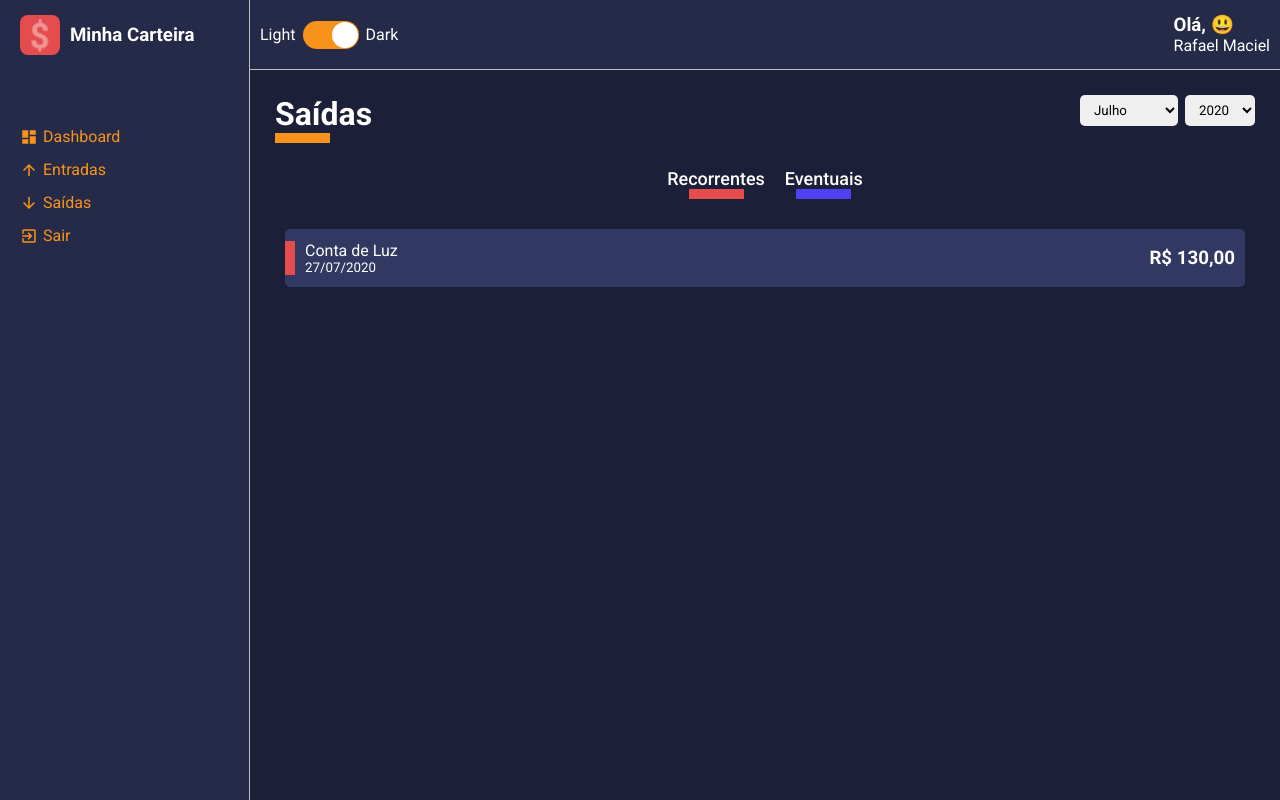
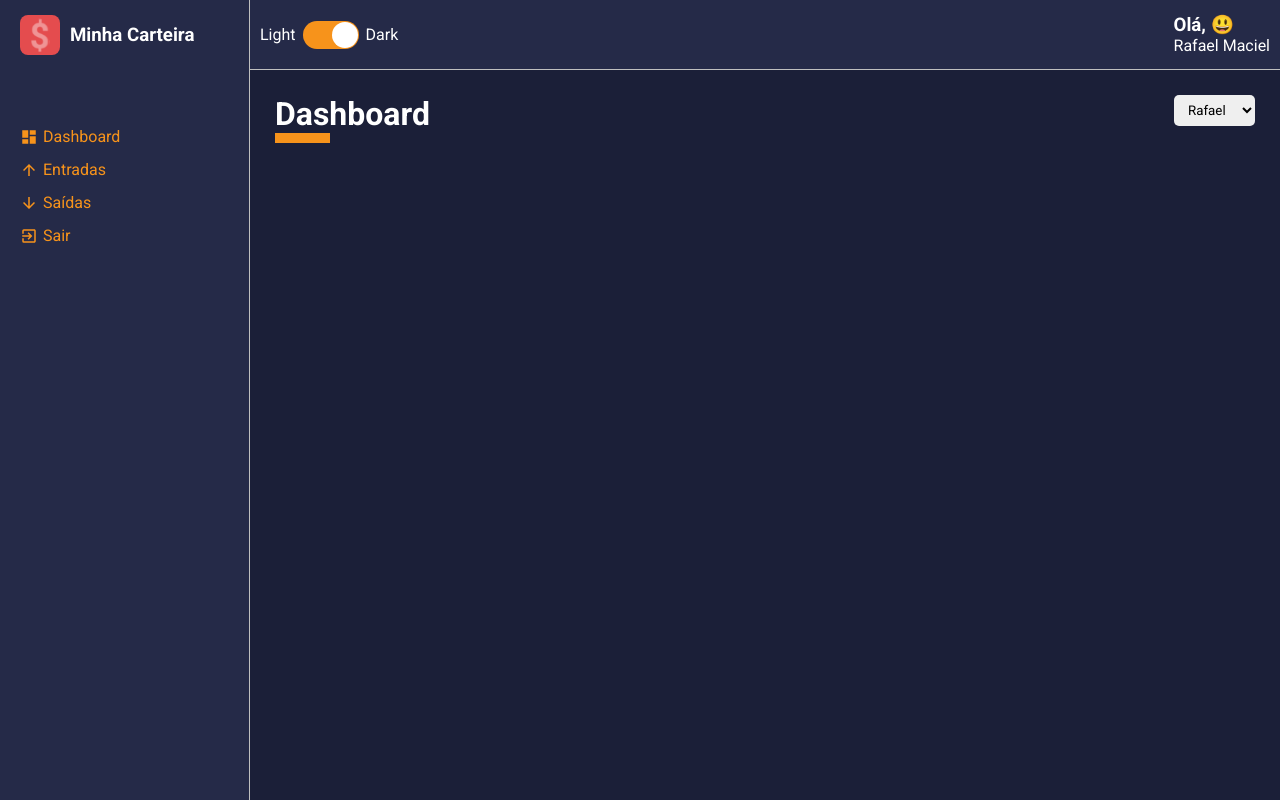
Before and after one commit to rafa-smaciel/application-type-script-dashboard, a React (Create React App) app: page /dashboard in a window 1280 px wide. Built offline with nearby package versions, Linux system fonts and the light colour scheme.

Commit message:
21. Creating a page navigation (lineColor error)

```diff
--- a/package.json
+++ b/package.json
@@ -14,6 +14,7 @@
     "react": "^17.0.2",
     "react-dom": "^17.0.2",
     "react-icons": "^4.3.1",
+    "react-router-dom": "^5.2.0",
     "react-scripts": "5.0.0",
     "react-switch": "^6.0.0",
     "styled-components": "^5.1.1",
@@ -43,6 +44,7 @@
     ]
   },
   "devDependencies": {
+    "@types/react-router-dom": "^5.1.5",
     "@types/styled-components": "^5.1.22"
   }
 }
--- a/src/App.tsx
+++ b/src/App.tsx
@@ -1,20 +1,16 @@
 import React from 'react';
 import { ThemeProvider } from 'styled-components'
 import GlobalStyles from './styles/GlobalStyles';
+// eslint-disable-next-line @typescript-eslint/no-unused-vars
+import Routes from './routes';
 
-import Layout from './components/Layout';
-// eslint-disable-next-line @typescript-eslint/no-unused-vars
-import Dashboard from './pages/Dashboard';
-import List from './pages/List';
 import dark from './styles/themes/dark';
 
 const App: React.FC = () => {
     return (
         <ThemeProvider theme={dark}>
             <GlobalStyles />
-            <Layout>
-                <List/>
-            </Layout>
+            <Routes />
         </ThemeProvider>
     );
 }
--- a/src/components/Aside/index.tsx
+++ b/src/components/Aside/index.tsx
@@ -27,15 +27,15 @@
             </Header>
 
             <MenuContainer>
-                <MenuItemLink href="#">
+                <MenuItemLink href="/dashboard">
                     <MdDashboard />
                     Dashboard
                 </MenuItemLink>
-                <MenuItemLink href="#">
+                <MenuItemLink href="/list/entry-balance">
                     <MdArrowUpward />
                     Entradas
                 </MenuItemLink>
-                <MenuItemLink href="#">
+                <MenuItemLink href="/list/exit-balance">
                     <MdArrowDownward />
                     Saídas
                 </MenuItemLink>
--- a/src/components/ContentHeader/index.tsx
+++ b/src/components/ContentHeader/index.tsx
@@ -5,7 +5,6 @@
 interface IContentHeaderProps {
     title: string;
     lineColor: string;
-    cjhildren: React.ReactNode;
 }
 
 const ContentHeader: React.FC<IContentHeaderProps> = ({
--- a/src/components/SelectInput/index.tsx
+++ b/src/components/SelectInput/index.tsx
@@ -15,7 +15,10 @@
            <select>
                {
                options.map(option => (
-                   <option value={option.value}>{option.label}</option>
+                   <option
+                   key={option.value}
+                   value={option.value}>
+                       {option.label}</option>
                ))
                 }
            </select>
--- a/src/pages/Dashboard/index.tsx
+++ b/src/pages/Dashboard/index.tsx
@@ -14,7 +14,7 @@
     ]
     return (
         <Container>
-            <ContentHeader title="Dashboard" lineColor="#fff" cjhildren={undefined}>
+            <ContentHeader title="Dashboard" lineColor="#fff">
                <SelectInput options={options}/>
             </ContentHeader>
         </Container>
--- a/src/pages/List/index.tsx
+++ b/src/pages/List/index.tsx
@@ -1,4 +1,4 @@
-import React from 'react'
+import React, {useMemo} from 'react'
 
 import ContentHeader from '../../components/ContentHeader';
 import SelectInput from '../../components/SelectInput';
@@ -6,7 +6,32 @@
 
 import{ Container, Content, Filters } from './styles';
 
-const List: React.FC = () => {
+interface IRouteParams {
+    match: {
+        params: {
+            type: string; //É um type, pois no arquivos de rotas também coloquei type.
+        }
+    }
+}
+
+const List: React.FC<IRouteParams> = ({ match }) => { //No caso do return, dentro do useMemo, eu preciso pegar o tipo do URL, no caso desse tipo ele vem dos parametros da rota. Como ele vem dos parametros da rota, agente pode vir aqui e colocar como parametro da nossa lista, um cara chamado match, esse match esta disponivel graças ao react router dom. Porque o nosso lista vem dentro do Route path, do arquivo Routes. Esse cara esta dentro de um switch e dentro de um layout, que devolve o nosso AppRoutes  para  nosso index, que esta dento do browserRouter. o browser router disponibiliza pra gente esse match, que ele vai conter os parametros que tem na rota "URL". Porem, para ser usada, é necessário criar uma interface.
+    const { type } = match.params;
+
+    const title = useMemo(() => {
+        return type === 'entry-balance' ? 'Entradas' : 'Saídas'
+    },[type]);
+    //Use memo memoriza valores. Trata-se de uma função anonima; na hora que bate no useMemo, ele ja vai disparar o conteudo da função automáticamente. Entre as chaves é o que agente quer fazer e colchete agente pode colocar um parametro, ou seja, agente pode definir assim: -Eu quero que esse cara atualize sempre quando tal coisa mudar". No nosso caso, vamos colocar a mudança da rota no url. Então quando a rota mudar, eu vou querer que mude o title do ContentHeader. Ainda sobre os colchetes vazios, o que agente colocar nele de constante ou varivel, se mudar, vai gerar uma nova renderização do title, graças ao useMemo; que fica escutando se o um determinado valor mudou.
+    //Operador Ternário
+    //Se eu colocar colchetes, sem nada, ele executa uma unica vez. Se eu passar o type no caso, eu estou criando uma dependencia.
+
+
+    const lineColor = useMemo(() => {
+        return type === 'entry-balance' ? '#F7931B' : '#E44C4E'
+    },[type]);
+    //Operador Ternário
+    //Agora vamos mudar a cor do subinhado a medida que eu mudar as telas.
+    //Se eu colocar colchete vazio, sem nada, ele executa uma unica vez. Se eu passar o type no caso, eu estou criando uma dependencia.
+
     const months = [
         {value: 7, label: 'Julho'},
         {value: 8, label: 'Agosto'},
@@ -19,7 +44,7 @@
     ]
     return (
         <Container>
-            <ContentHeader title="Saídas" lineColor="#E44C4E" cjhildren={undefined}>
+            <ContentHeader title={title} lineColor={lineColor}>
                <SelectInput options={months}/>
                <SelectInput options={years}/>
             </ContentHeader>
--- /dev/null
+++ b/src/routes/app.routes.tsx
@@ -0,0 +1,17 @@
+import React from 'react';
+import { Switch, Route } from 'react-router-dom';
+
+import Layout from '../components/Layout';
+import Dashboard from '../pages/Dashboard';
+import List from '../pages/List';
+
+const AppRoutes: React.FC = () => (
+    <Layout>
+        <Switch>
+            <Route path="/dashboard" exact component={Dashboard} />
+            <Route path="/list/:type" exact component={List} />
+        </Switch>
+    </Layout>
+);
+
+export default AppRoutes;
--- /dev/null
+++ b/src/routes/index.tsx
@@ -0,0 +1,12 @@
+import React from 'react';
+import { BrowserRouter } from 'react-router-dom';
+
+import App from './app.routes'
+
+const Routes: React.FC = () => (
+    <BrowserRouter>
+        <App />
+    </BrowserRouter>
+)
+
+export default Routes;
```
Also changed, not shown: 2 other files (tests, documents, lock files or other folders).
